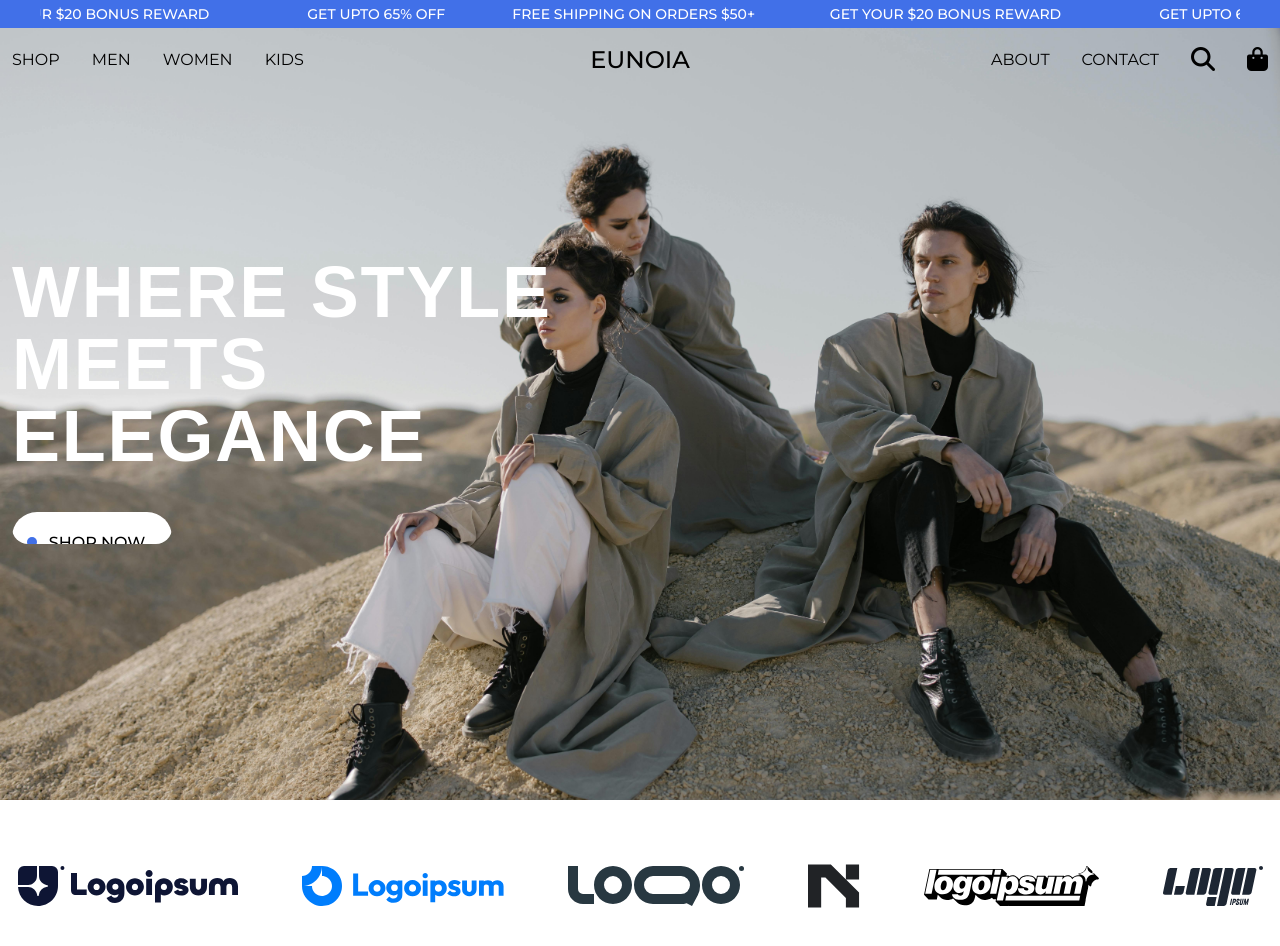
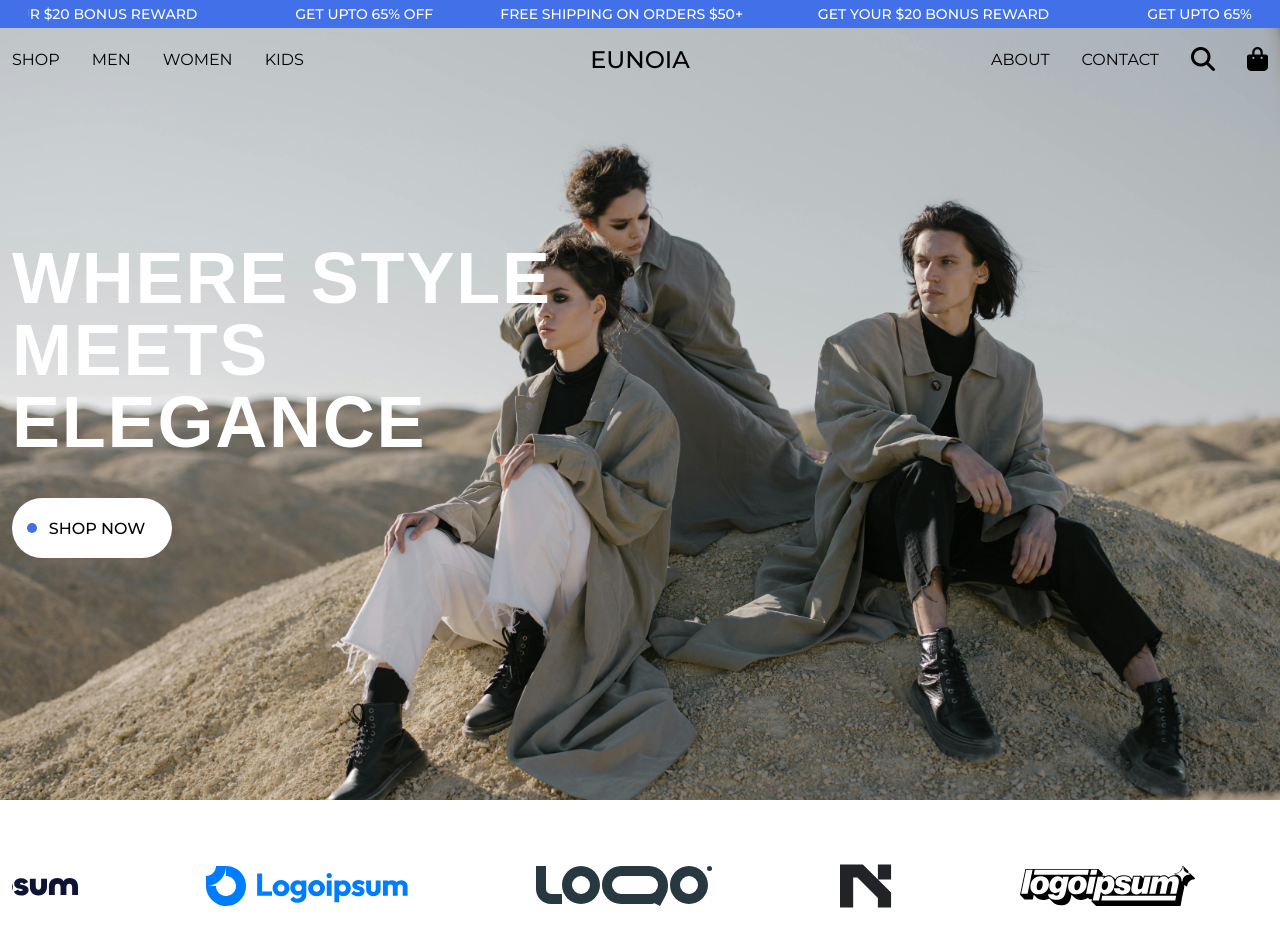
Before and after one commit to headlessNode/Eunoia, a React (Vite) app: page / in a window 1280 px wide. Shown: the top 946 px of the page. Built offline with nearby package versions, Linux system fonts and the light colour scheme; a web font is replaced by a local one.

Commit message:
Finalize hero and header

```diff
--- a/src/pages/home/HomePage.jsx
+++ b/src/pages/home/HomePage.jsx
@@ -1,12 +1,14 @@
+import { useRef } from 'react';
 import Header from './components/Header';
 import Hero from './components/Hero';
 import MainBody from './components/MainBody';
 
 export default function HomePage() {
+	const heroRef = useRef(null);
 	return (
 		<div className="wrapper flex flex-col items-center">
-			<div className="w-screen h-screen flex flex-col items-center bg-hero-img bg-top bg-cover">
-				<Header />
+			<div ref={heroRef} className="w-full h-screen flex flex-col items-center bg-hero-img bg-top bg-cover">
+				<Header ref={heroRef} />
 				<Hero />
 			</div>
 			<MainBody />
--- a/src/pages/home/components/Header.jsx
+++ b/src/pages/home/components/Header.jsx
@@ -1,10 +1,15 @@
 import TopBar from './TopBar';
 import Menu from './Menu';
 import { NavLink } from 'react-router-dom';
-import { useRef, useState } from 'react';
+import { forwardRef, useRef, useState } from 'react';
+import gsap from 'gsap';
+import { useGSAP } from '@gsap/react';
+import { ScrollTrigger } from 'gsap/all';
+gsap.registerPlugin(ScrollTrigger);
 
-export default function Header() {
+const Header = forwardRef(function Header(props, ref) {
 	const headerContainer = useRef(null);
+	const topBar = useRef(null);
 	const [isMenuActive, setIsMenuActive] = useState(false);
 
 	function showMenu() {
@@ -15,14 +20,31 @@ export default function Header() {
 		}
 	}
 
+	useGSAP(
+		() => {
+			const tl = gsap.timeline({
+				scrollTrigger: {
+					trigger: ref.current,
+					start: 'center 40%',
+					//onEnter, onLeave, onEnterBack, onLeaveBack
+					toggleActions: 'play none none reverse',
+				},
+			});
+			tl.to(headerContainer.current, {
+				background: '#FFFFFF',
+			});
+		},
+		{ scope: ref.current }
+	);
+
 	return (
-		<div className="fixed w-full flex flex-col items-center">
-			<TopBar />
+		<div className="fixed w-full flex flex-col items-center z-10">
+			<TopBar ref={topBar} />
 			<div
 				ref={headerContainer}
-				className="header-container max-w-8xl w-full bg-white lg:bg-whiteTransparent px-3 py-4 flex flex-col gap-4"
+				className="header-container w-full bg-white lg:bg-whiteTransparent px-3 py-4 flex flex-col items-center gap-4"
 			>
-				<nav className="header font-montserrat flex justify-between items-center">
+				<nav className="header max-w-8xl w-full font-montserrat flex justify-between items-center">
 					<div className="w-full hidden lg:flex lg:justify-start lg:gap-8">
 						<NavLink to="shop" className="uppercase hover:underline">
 							shop
@@ -79,4 +101,6 @@ export default function Header() {
 			</div>
 		</div>
 	);
-}
+});
+
+export default Header;
--- a/src/pages/home/components/Hero.jsx
+++ b/src/pages/home/components/Hero.jsx
@@ -47,7 +47,7 @@ export default function Hero() {
 
 	return (
 		<div className="hero max-w-8xl w-full h-full flex flex-col lg:items-center">
-			<div className="hero-cta w-full h-full font-montserrat py-64 md:px-3 flex flex-col gap-10 items-center justify-center md:items-start">
+			<div className="hero-cta w-full h-full font-montserrat px-3 flex flex-col gap-10 items-center justify-center md:items-start">
 				<h1 className="font-afacad font-bold text-5xl text-center tracking-wide text-white uppercase md:text-6xl lg:text-7xl md:text-start lg:w-[35rem] md:w-[30rem] sm:w-1/2">
 					where style meets elegance
 				</h1>
--- /dev/null
+++ b/src/pages/home/components/HorizontalLoop.js
@@ -0,0 +1,84 @@
+import gsap from 'gsap';
+
+export default function horizontalLoop(items, config) {
+	items = gsap.utils.toArray(items);
+	config = config || {};
+	let tl = gsap.timeline({ repeat: config.repeat, paused: config.paused, defaults: { ease: 'none' } }),
+		length = items.length,
+		startX = items[0].offsetLeft,
+		times = [],
+		widths = [],
+		xPercents = [],
+		curIndex = 0,
+		pixelsPerSecond = (config.speed || 1) * 100,
+		snap = config.snap === false ? (v) => v : gsap.utils.snap(config.snap || 1), // some browsers shift by a pixel to accommodate flex layouts, so for example if width is 20% the first element's width might be 242px, and the next 243px, alternating back and forth. So we snap to 5 percentage points to make things look more natural
+		totalWidth,
+		curX,
+		distanceToStart,
+		distanceToLoop,
+		item,
+		i;
+	gsap.set(items, {
+		// convert "x" to "xPercent" to make things responsive, and populate the widths/xPercents Arrays to make lookups faster.
+		xPercent: (i, el) => {
+			let w = (widths[i] = parseFloat(gsap.getProperty(el, 'width', 'px')));
+			xPercents[i] = snap(
+				(parseFloat(gsap.getProperty(el, 'x', 'px')) / w) * 100 + gsap.getProperty(el, 'xPercent')
+			);
+			return xPercents[i];
+		},
+	});
+	gsap.set(items, { x: 0 });
+	totalWidth =
+		items[length - 1].offsetLeft +
+		(xPercents[length - 1] / 100) * widths[length - 1] -
+		startX +
+		items[length - 1].offsetWidth * gsap.getProperty(items[length - 1], 'scaleX') +
+		(parseFloat(config.paddingRight) || 0);
+	for (i = 0; i < length; i++) {
+		item = items[i];
+		curX = (xPercents[i] / 100) * widths[i];
+		distanceToStart = item.offsetLeft + curX - startX;
+		distanceToLoop = distanceToStart + widths[i] * gsap.getProperty(item, 'scaleX');
+		tl.to(
+			item,
+			{
+				xPercent: snap(((curX - distanceToLoop) / widths[i]) * 100),
+				duration: distanceToLoop / pixelsPerSecond,
+			},
+			0
+		)
+			.fromTo(
+				item,
+				{ xPercent: snap(((curX - distanceToLoop + totalWidth) / widths[i]) * 100) },
+				{
+					xPercent: xPercents[i],
+					duration: (curX - distanceToLoop + totalWidth - curX) / pixelsPerSecond,
+					immediateRender: false,
+				},
+				distanceToLoop / pixelsPerSecond
+			)
+			.add('label' + i, distanceToStart / pixelsPerSecond);
+		times[i] = distanceToStart / pixelsPerSecond;
+	}
+	function toIndex(index, vars) {
+		vars = vars || {};
+		Math.abs(index - curIndex) > length / 2 && (index += index > curIndex ? -length : length); // always go in the shortest direction
+		let newIndex = gsap.utils.wrap(0, length, index),
+			time = times[newIndex];
+		if (time > tl.time() !== index > curIndex) {
+			// if we're wrapping the timeline's playhead, make the proper adjustments
+			vars.modifiers = { time: gsap.utils.wrap(0, tl.duration()) };
+			time += tl.duration() * (index > curIndex ? 1 : -1);
+		}
+		curIndex = newIndex;
+		vars.overwrite = true;
+		return tl.tweenTo(time, vars);
+	}
+	tl.next = (vars) => toIndex(curIndex + 1, vars);
+	tl.previous = (vars) => toIndex(curIndex - 1, vars);
+	tl.current = () => curIndex;
+	tl.toIndex = (index, vars) => toIndex(index, vars);
+	tl.times = times;
+	return tl;
+}
--- a/src/pages/home/components/MainBody.jsx
+++ b/src/pages/home/components/MainBody.jsx
@@ -1,7 +1,24 @@
+import { useGSAP } from '@gsap/react';
+import { useRef } from 'react';
+import horizontalLoop from './HorizontalLoop';
+
 export default function MainBody() {
+	const logosContainer = useRef(null);
+
+	useGSAP(
+		() => {
+			const items = Array.from(logosContainer.current.children);
+			const tl = horizontalLoop(items, { speed: 1, repeat: -1, paddingRight: 128 });
+		},
+		{ scope: logosContainer }
+	);
+
 	return (
-		<div className="main-body max-w-8xl w-full h-screen">
-			<div className="logos w-full flex justify-center items-center gap-16 px-3 py-16 overflow-hidden">
+		<div className="main-body px-3 max-w-8xl w-full h-screen">
+			<div
+				ref={logosContainer}
+				className="logos w-full flex justify-center items-center gap-32 px-3 py-16 overflow-hidden"
+			>
 				<img src="/images/logos/logo-01.svg" alt="Logo" />
 				<img src="/images/logos/logo-02.svg" alt="Logo" />
 				<img src="/images/logos/logo-03.svg" alt="Logo" />
--- a/src/pages/home/components/Menu.jsx
+++ b/src/pages/home/components/Menu.jsx
@@ -3,7 +3,7 @@ import { NavLink } from 'react-router-dom';
 import gsap from 'gsap';
 import { useGSAP } from '@gsap/react';
 
-export default function Menu({ isMenuActive, setIsMenuActive }) {
+export default function Menu({ isMenuActive }) {
 	const menu = useRef(null);
 
 	function menuAnimation(height, pathOne, pathTwo) {
--- a/src/pages/home/components/TopBar.jsx
+++ b/src/pages/home/components/TopBar.jsx
@@ -1,92 +1,9 @@
 import { useRef, forwardRef } from 'react';
-import gsap from 'gsap';
 import { useGSAP } from '@gsap/react';
+import horizontalLoop from './HorizontalLoop';
 
 const TopBar = forwardRef(function TopBar(props, ref) {
 	const linksContainer = useRef(null);
-
-	function horizontalLoop(items, config) {
-		items = gsap.utils.toArray(items);
-		config = config || {};
-		let tl = gsap.timeline({ repeat: config.repeat, paused: config.paused, defaults: { ease: 'none' } }),
-			length = items.length,
-			startX = items[0].offsetLeft,
-			times = [],
-			widths = [],
-			xPercents = [],
-			curIndex = 0,
-			pixelsPerSecond = (config.speed || 1) * 100,
-			snap = config.snap === false ? (v) => v : gsap.utils.snap(config.snap || 1), // some browsers shift by a pixel to accommodate flex layouts, so for example if width is 20% the first element's width might be 242px, and the next 243px, alternating back and forth. So we snap to 5 percentage points to make things look more natural
-			totalWidth,
-			curX,
-			distanceToStart,
-			distanceToLoop,
-			item,
-			i;
-		gsap.set(items, {
-			// convert "x" to "xPercent" to make things responsive, and populate the widths/xPercents Arrays to make lookups faster.
-			xPercent: (i, el) => {
-				let w = (widths[i] = parseFloat(gsap.getProperty(el, 'width', 'px')));
-				xPercents[i] = snap(
-					(parseFloat(gsap.getProperty(el, 'x', 'px')) / w) * 100 + gsap.getProperty(el, 'xPercent')
-				);
-				return xPercents[i];
-			},
-		});
-		gsap.set(items, { x: 0 });
-		totalWidth =
-			items[length - 1].offsetLeft +
-			(xPercents[length - 1] / 100) * widths[length - 1] -
-			startX +
-			items[length - 1].offsetWidth * gsap.getProperty(items[length - 1], 'scaleX') +
-			(parseFloat(config.paddingRight) || 0);
-		for (i = 0; i < length; i++) {
-			item = items[i];
-			curX = (xPercents[i] / 100) * widths[i];
-			distanceToStart = item.offsetLeft + curX - startX;
-			distanceToLoop = distanceToStart + widths[i] * gsap.getProperty(item, 'scaleX');
-			tl.to(
-				item,
-				{
-					xPercent: snap(((curX - distanceToLoop) / widths[i]) * 100),
-					duration: distanceToLoop / pixelsPerSecond,
-				},
-				0
-			)
-				.fromTo(
-					item,
-					{ xPercent: snap(((curX - distanceToLoop + totalWidth) / widths[i]) * 100) },
-					{
-						xPercent: xPercents[i],
-						duration: (curX - distanceToLoop + totalWidth - curX) / pixelsPerSecond,
-						immediateRender: false,
-					},
-					distanceToLoop / pixelsPerSecond
-				)
-				.add('label' + i, distanceToStart / pixelsPerSecond);
-			times[i] = distanceToStart / pixelsPerSecond;
-		}
-		function toIndex(index, vars) {
-			vars = vars || {};
-			Math.abs(index - curIndex) > length / 2 && (index += index > curIndex ? -length : length); // always go in the shortest direction
-			let newIndex = gsap.utils.wrap(0, length, index),
-				time = times[newIndex];
-			if (time > tl.time() !== index > curIndex) {
-				// if we're wrapping the timeline's playhead, make the proper adjustments
-				vars.modifiers = { time: gsap.utils.wrap(0, tl.duration()) };
-				time += tl.duration() * (index > curIndex ? 1 : -1);
-			}
-			curIndex = newIndex;
-			vars.overwrite = true;
-			return tl.tweenTo(time, vars);
-		}
-		tl.next = (vars) => toIndex(curIndex + 1, vars);
-		tl.previous = (vars) => toIndex(curIndex - 1, vars);
-		tl.current = () => curIndex;
-		tl.toIndex = (index, vars) => toIndex(index, vars);
-		tl.times = times;
-		return tl;
-	}
 
 	useGSAP(
 		() => {
@@ -107,7 +24,7 @@ const TopBar = forwardRef(function TopBar(props, ref) {
 	);
 
 	return (
-		<div ref={ref} className="top-bar w-full px-10 py-1 font-montserrat font-medium text-sm bg-blue">
+		<div ref={ref} className="top-bar w-full px-3 xl:px-7 py-1 font-montserrat font-medium text-sm bg-blue">
 			<div ref={linksContainer} className="links flex gap-20 whitespace-nowrap overflow-hidden">
 				<a href="#" className="text-white text-center uppercase w-full hover:underline">
 					get upto 65% off
```
